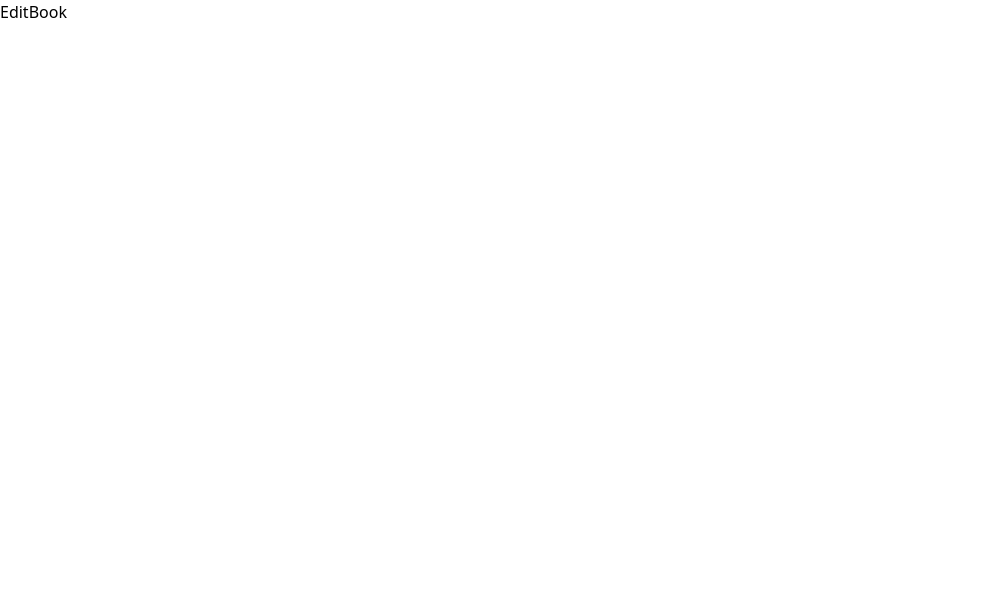
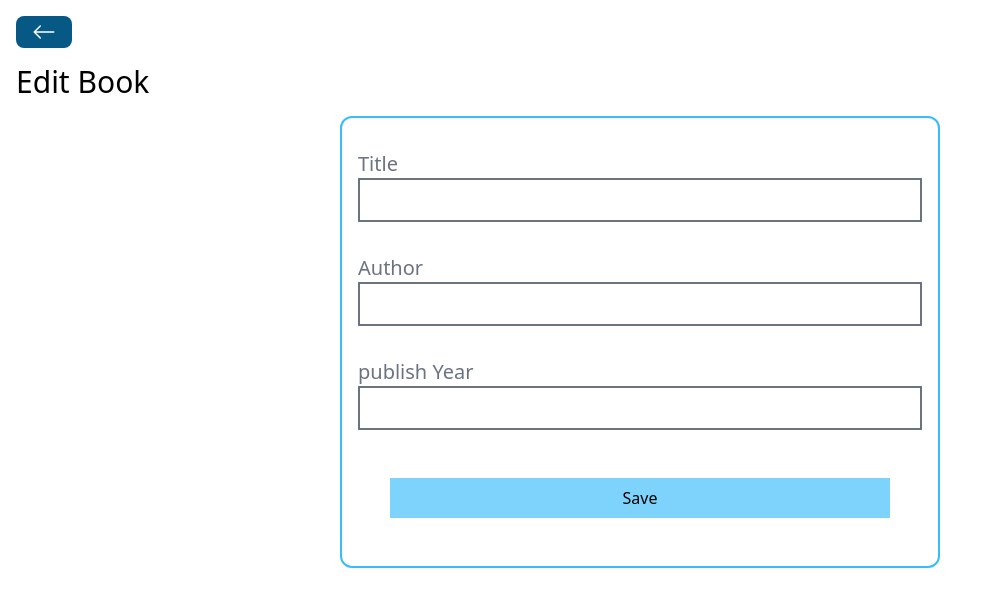
Before and after one commit to nada-teleb/BookStore, a React (Vite) app in the folder Frontend/: page /books/edit/1 in a window 1280 px wide. Shown: the top 606 px of the page, without its empty margins (0-1002 px from the left). Built offline with nearby package versions, Linux system fonts and the light colour scheme; no server answers.

Commit message:
Add Edit existing Book page, which gets edited in the database.

```diff
--- a/Frontend/src/Pages/EditBook.jsx
+++ b/Frontend/src/Pages/EditBook.jsx
@@ -1,9 +1,97 @@
-import React from 'react'
+import React, { useState, useEffect } from 'react';
+import axios from 'axios';
+import { useNavigate, useParams } from 'react-router-dom';
+
+import BackButton from '../Components/BackButton';
+import Spinner from '../Components/Spinner';
 
 const EditBook = () => {
+	const [title, setTitle] = useState('');
+	const [author, setAuthor] = useState('');
+	const [publishYear, setPublishYear] = useState('');
+	const [loading, setLoading] = useState(false);
+	const navigate = useNavigate();
+	const { id } = useParams();
+
+	useEffect(() => {
+		setLoading(true);
+		axios
+			.get(`http://localhost:5555/books/${id}`)
+			.then((response) => {
+				setTitle(response.data.title);
+				setAuthor(response.data.author);
+				setPublishYear(response.data.publishYear);
+				setLoading(false);
+			})
+			.catch((error) => {
+				setLoading(false);
+				alert('An error occurred. Please check console logs and try again.');
+				console.log(error);
+			});
+	}, []);
+
+	const handleEditBook = () => {
+		const data = {
+			title,
+			author,
+			publishYear,
+		};
+		setLoading(true);
+		axios
+			.put(`http://localhost:5555/books/${id}`, data)
+			.then(() => {
+				setLoading(false);
+				navigate('/');
+			})
+			.catch((error) => {
+				console.log(error);
+				alert('An error occurred. Please check console logs and try again.');
+				setLoading(false);
+			});
+	};
+
 	return (
-		<div>
-			EditBook
+		<div className='p-4'>
+			<BackButton />
+			<h1 className='text-3xl my-4'> Edit Book </h1>
+
+			{loading ? <Spinner /> : ''}
+
+			<div className='flex flex-col border-2 border-sky-400 rounded-xl w-[600px] p-4 mx-auto'>
+
+				<div className='my-4'>
+					<label className='text-xl mr-4 text-gray-500'> Title </label>
+					<input
+						type='text'
+						value={title}
+						onChange={e => setTitle(e.target.value)}
+						className='border-2 border-gray-500 px-4 py-2 w-full'
+					/>
+				</div>
+
+				<div className='my-4'>
+					<label className='text-xl mr-4 text-gray-500'> Author </label>
+					<input
+						type='text'
+						value={author}
+						onChange={e => setAuthor(e.target.value)}
+						className='border-2 border-gray-500 px-4 py-2 w-full'
+					/>
+				</div>
+
+				<div className='my-4'>
+					<label className='text-xl mr-4 text-gray-500'> publish Year </label>
+					<input
+						type='number'
+						value={publishYear}
+						onChange={e => setPublishYear(e.target.value)}
+						className='border-2 border-gray-500 px-4 py-2 w-full'
+					/>
+				</div>
+
+				<button className='p-2 bg-sky-300 m-8' onClick={handleEditBook}> Save </button>
+			</div>
+
 		</div>
 	)
 }
```
